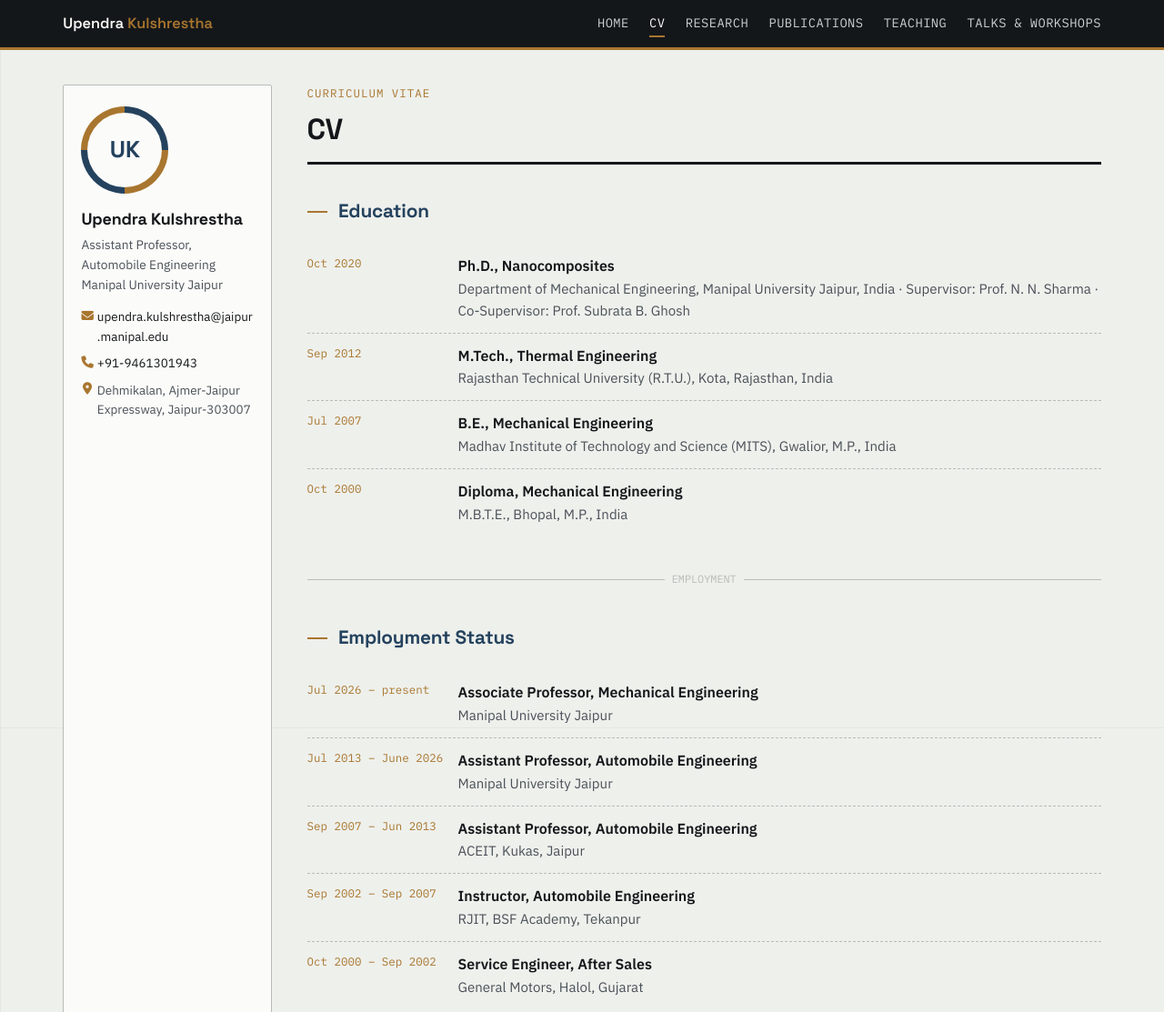
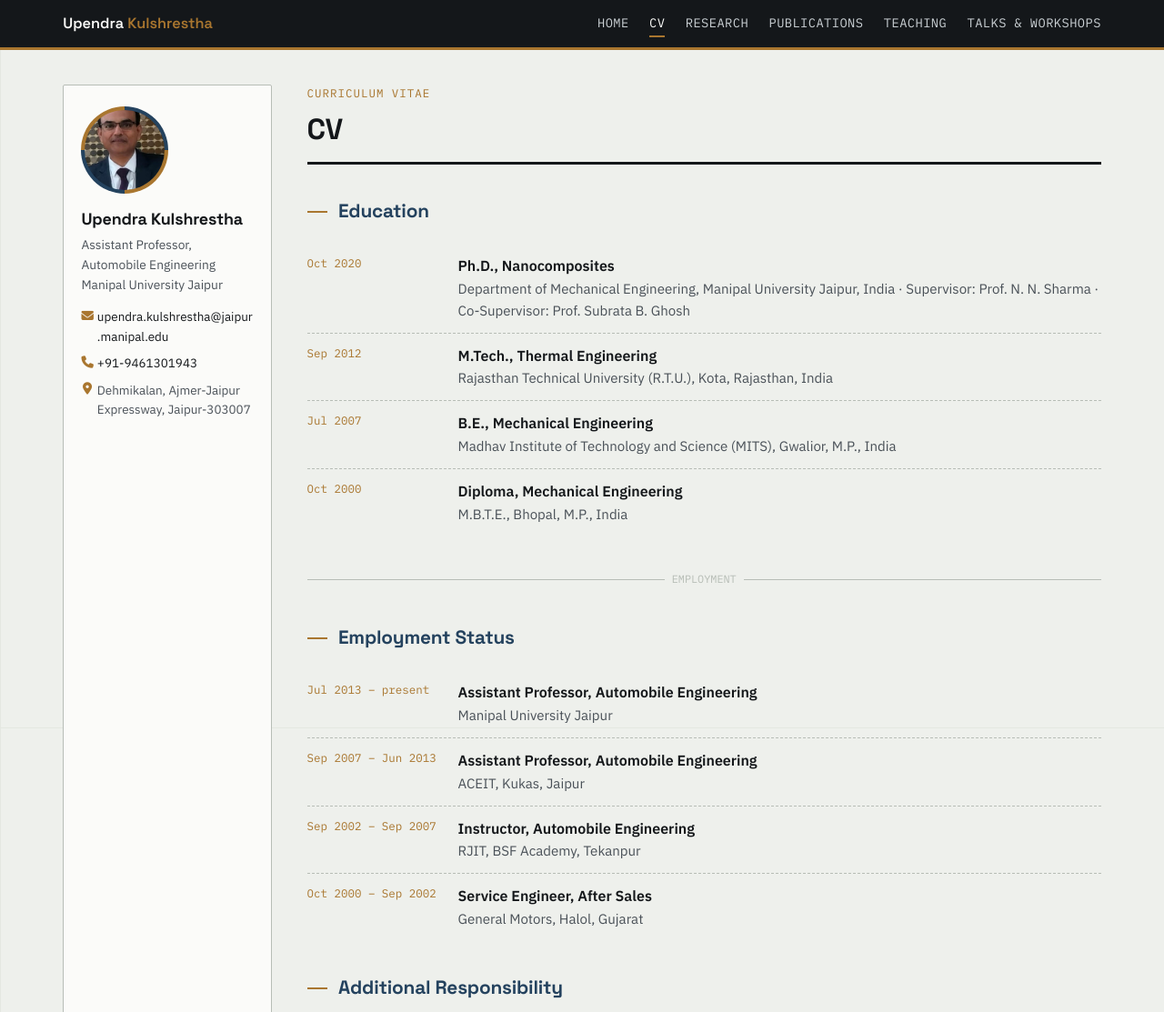
Before and after one commit to Upendrakul/upendrakul.github.io, a plain HTML site: page cv.html in a window 1280 px wide. Shown: the top 1113 px of the page at 91% size. Drawn offline with Linux system fonts and the light colour scheme.

Commit message:
Update cv.html

```diff
--- a/cv.html
+++ b/cv.html
@@ -25,7 +25,7 @@
 
 <div class="shell">
   <aside class="card">
-    <div class="badge"><div class="badge__inner">UK</div></div>
+    <div class="badge"><img src="images/profile.jpg" alt="Upendra Kulshrestha" class="badge__photo"></div>
     <h3>Upendra Kulshrestha</h3>
     <div class="role">Assistant Professor, Automobile Engineering<br>Manipal University Jaipur</div>
     <ul>
@@ -51,8 +51,7 @@
 
     <section class="block">
       <h1>Employment Status</h1>
-      <div class="cv-entry"><span class="dates">Jul 2026 &ndash; present</span><div><div class="role">Associate Professor, Mechanical Engineering</div><div class="org">Manipal University Jaipur</div></div></div>
-      <div class="cv-entry"><span class="dates">Jul 2013 &ndash; June 2026</span><div><div class="role">Assistant Professor, Automobile Engineering</div><div class="org">Manipal University Jaipur</div></div></div>
+      <div class="cv-entry"><span class="dates">Jul 2013 &ndash; present</span><div><div class="role">Assistant Professor, Automobile Engineering</div><div class="org">Manipal University Jaipur</div></div></div>
       <div class="cv-entry"><span class="dates">Sep 2007 &ndash; Jun 2013</span><div><div class="role">Assistant Professor, Automobile Engineering</div><div class="org">ACEIT, Kukas, Jaipur</div></div></div>
       <div class="cv-entry"><span class="dates">Sep 2002 &ndash; Sep 2007</span><div><div class="role">Instructor, Automobile Engineering</div><div class="org">RJIT, BSF Academy, Tekanpur</div></div></div>
       <div class="cv-entry"><span class="dates">Oct 2000 &ndash; Sep 2002</span><div><div class="role">Service Engineer, After Sales</div><div class="org">General Motors, Halol, Gujarat</div></div></div>
```
